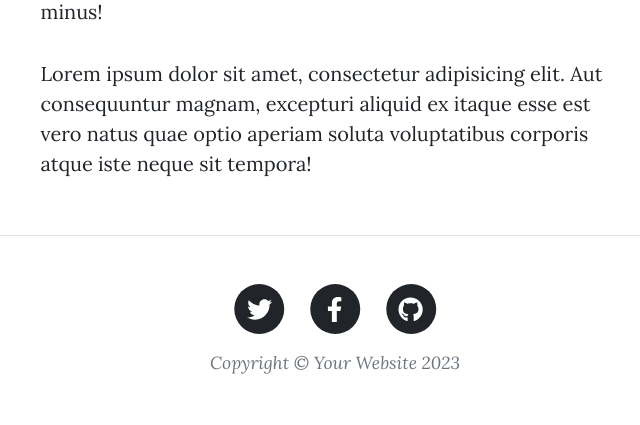
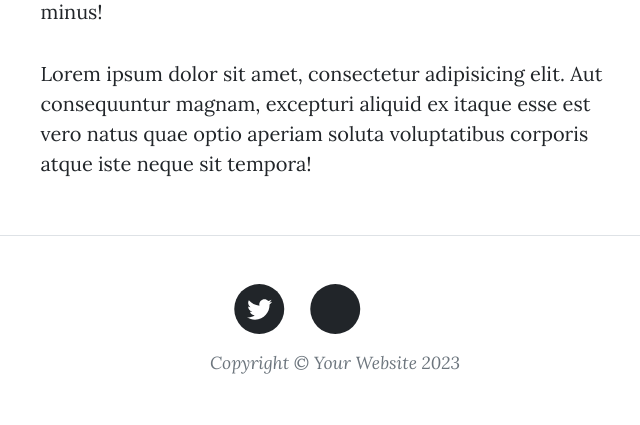
Before and after one commit to Harsh-0024/blog_website_project, a Flask app: page /about in a window 1280 px wide. Shown: the part 887-1312 px from the top of the page, without its empty margins (305-945 px from the left). Run offline with Flask 3, Linux system fonts and the light colour scheme; some libraries are stand-ins or nearby versions.

Commit message:
checking merge

```diff
--- a/templates/footer.html
+++ b/templates/footer.html
@@ -13,10 +13,10 @@
                               </a>
                           </li>
                           <li class="list-inline-item">
-                              <a href="#!">
+                              <a href="https://www.instagram.com/harsh_0024_/">
                                   <span class="fa-stack fa-lg">
                                       <i class="fas fa-circle fa-stack-2x"></i>
-                                      <i class="fab fa-facebook-f fa-stack-1x fa-inverse"></i>
+                                      <i class="fab fa-instagram fa-stack-1x fa-inverse""></i>
                                   </span>
                               </a>
                           </li>
```
